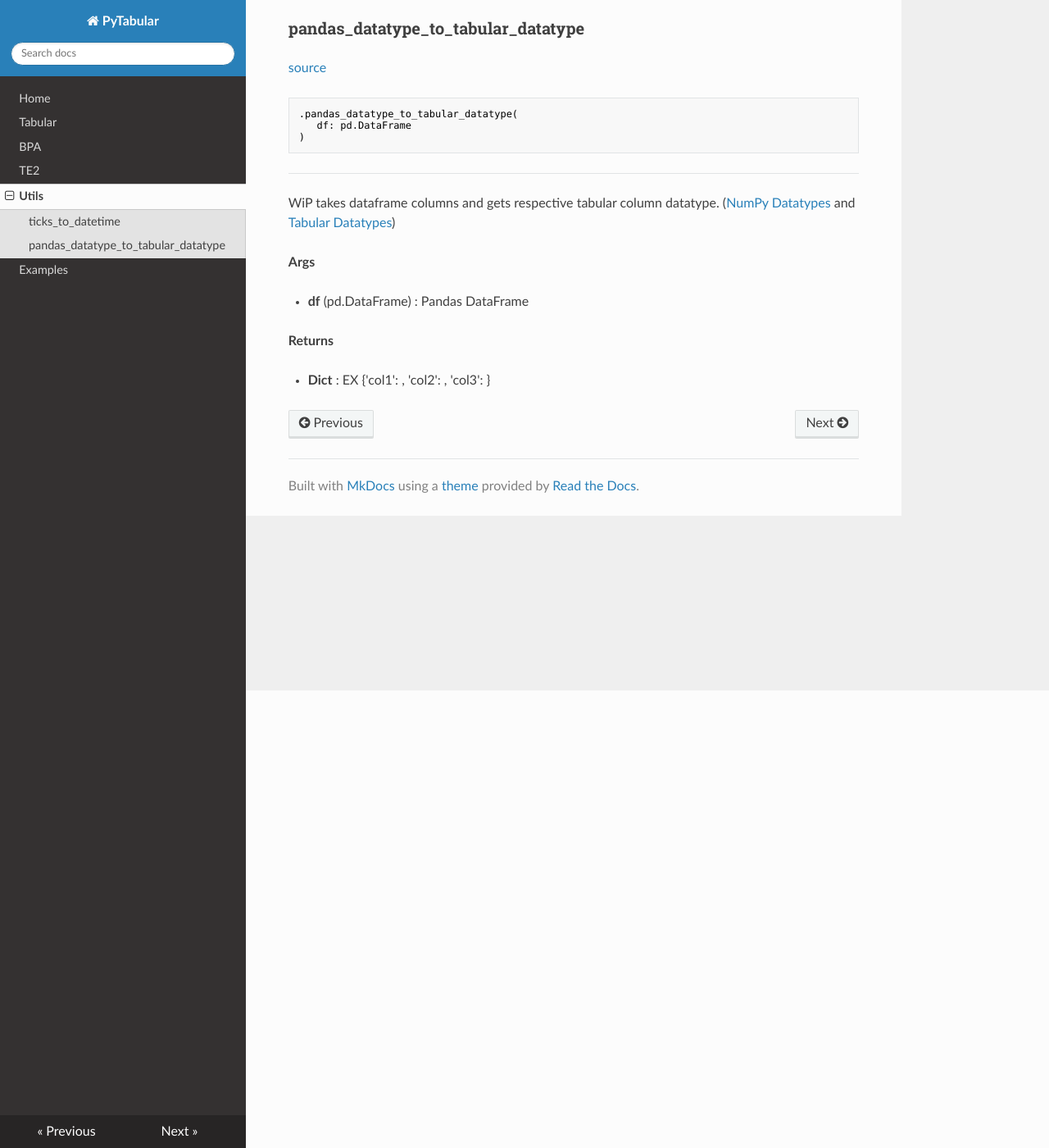
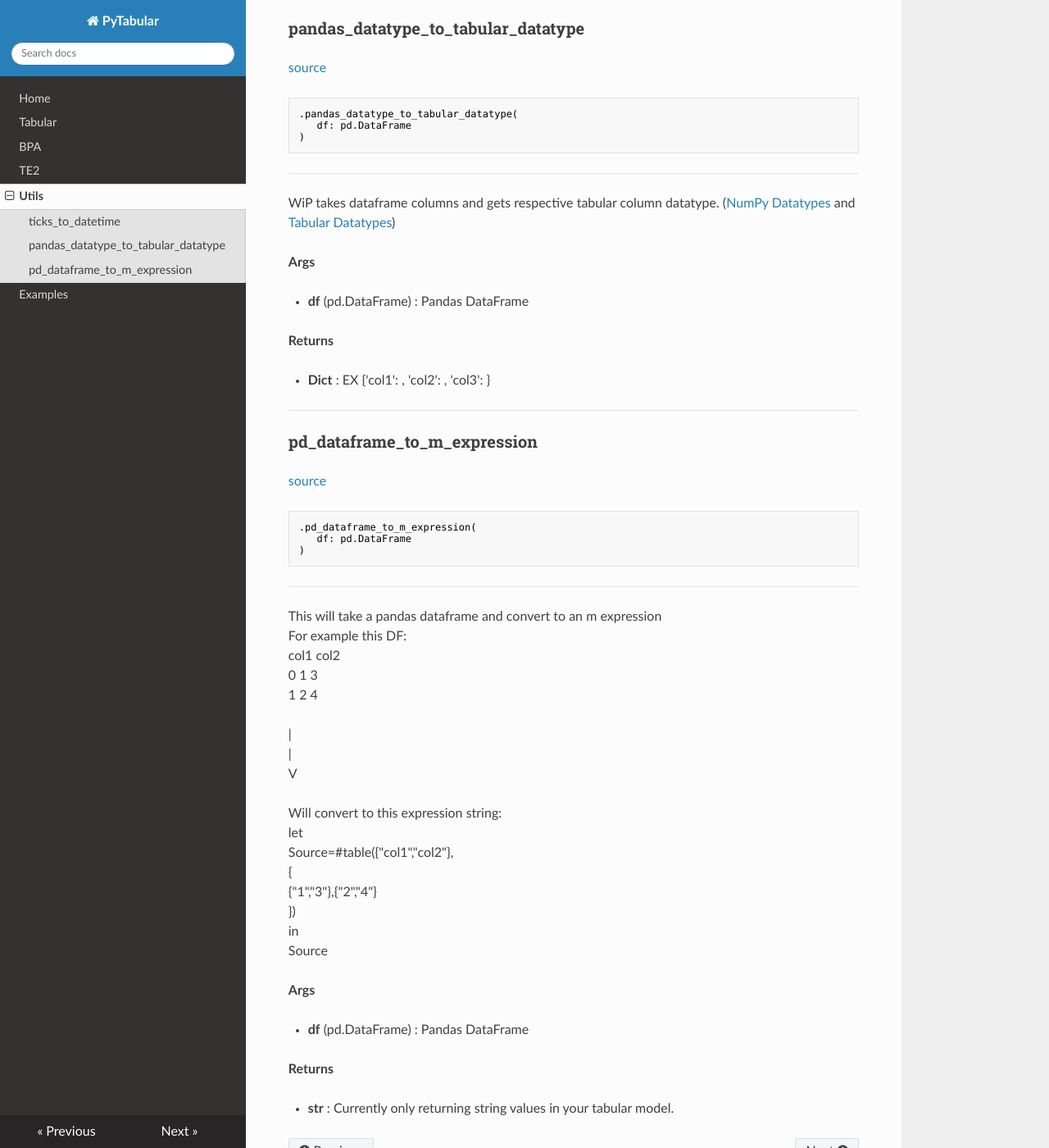
Before and after one commit to Curts0/PyTabular, an MkDocs documentation site: the page built from docs/Utils.md, in a window 1280 px wide and 1400 px high, scrolled down 558 px. Shown: the whole window at 82% size. Built offline with MkDocs 1.6.1, drawn with Linux system fonts in a browser that asks for light colours; nearby versions of some CDN libraries.

````diff
--- a/docs/Utils.md
+++ b/docs/Utils.md
@@ -46,3 +46,45 @@ WiP takes dataframe columns and gets respective tabular column datatype.  ([NumP
 **Returns**
 
 * **Dict**  : EX {'col1': <Microsoft.AnalysisServices.Tabular.DataType object at 0x0000023BFFBC9700>, 'col2': <Microsoft.AnalysisServices.Tabular.DataType object at 0x0000023BFFBC8840>, 'col3': <Microsoft.AnalysisServices.Tabular.DataType object at 0x0000023BFFBC9800>}
+
+
+----
+
+
+### pd_dataframe_to_m_expression
+[source](https://github.com/Curts0/PyTabular\blob\master\pytabular/logic_utils.py\#L75)
+```python
+.pd_dataframe_to_m_expression(
+   df: pd.DataFrame
+)
+```
+
+---
+This will take a pandas dataframe and convert to an m expression
+For example this DF:
+   col1  col2
+0   1     3
+1   2     4
+
+|
+|
+V
+
+Will convert to this expression string:
+let
+Source=#table({"col1","col2"},
+{
+{"1","3"},{"2","4"}
+})
+in
+Source
+
+
+**Args**
+
+* **df** (pd.DataFrame) : Pandas DataFrame
+
+
+**Returns**
+
+* **str**  : Currently only returning string values in your tabular model.
--- a/mkgendocs.yml
+++ b/mkgendocs.yml
@@ -22,8 +22,10 @@ pages:
     functions:
       - Return_Zero_Row_Tables
       - Table_Last_Refresh_Times
+      - BPA_Violations_To_DF
   - page: "Utils.md"
     source: 'pytabular/logic_utils.py'
     functions:
       - ticks_to_datetime
       - pandas_datatype_to_tabular_datatype
+      - pd_dataframe_to_m_expression
--- a/pyproject.toml
+++ b/pyproject.toml
@@ -4,7 +4,7 @@ build-backend = "setuptools.build_meta"
 
 [project]
 name = "python_tabular"
-version = "0.0.20"
+version = "0.0.30"
 authors = [
   { name="Curtis Stallings", email="curtisrstallings@gmail.com" },
 ]
````
Also changed, not shown: README.md (+4 -7 lines), docs/BPA.md (+2 -5 lines), docs/Examples.md (+26 -0 lines), docs/TE2.md (+3 -4 lines), docs/Tabular.md (+31 -18 lines), docs/index.md (+6 -8 lines), 7 other files.
